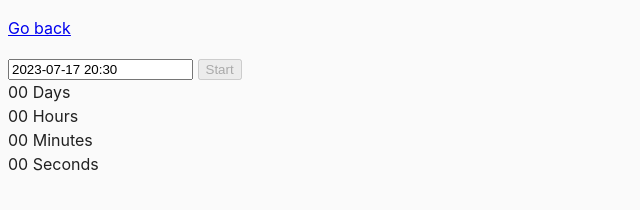
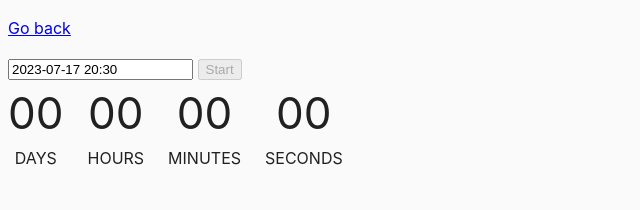
Before and after one commit to kyr13nko/goit-js-hw-09, a website built with Parcel: page src/02-timer.html in a window 1280 px wide. Shown: the whole page, without its empty margins (0-640 px from the left). Built offline with nearby package versions, Linux system fonts and the light colour scheme.

Commit message:
task-02 +

```diff
--- a/src/css/common.css
+++ b/src/css/common.css
@@ -16,3 +16,23 @@ img {
   display: block;
   max-width: 100%;
 }
+
+.timer {
+  display: flex;
+  gap: 24px;
+}
+
+.field {
+  display: flex;
+  flex-direction: column;
+}
+
+.label {
+  text-align: center;
+  text-transform: uppercase;
+}
+
+.value {
+  text-align: center;
+  font-size: 44px;
+}
--- a/src/js/02-timer.js
+++ b/src/js/02-timer.js
@@ -3,12 +3,16 @@ import 'flatpickr/dist/flatpickr.min.css';
 
 import Notiflix from 'notiflix';
 
-const btnStart = document.querySelector('button[data-start]');
 const input = document.querySelector('input[type="text"]');
+
 const days = document.querySelector('span[data-days]');
 const hours = document.querySelector('span[data-hours]');
 const minutes = document.querySelector('span[data-minutes]');
 const seconds = document.querySelector('span[data-seconds]');
+
+const btnStart = document.querySelector('button[data-start]');
+btnStart.addEventListener('click', onBtnStartClick);
+btnStart.disabled = true;
 
 const options = {
   enableTime: true,
@@ -23,24 +27,16 @@ const options = {
       return;
     }
     btnStart.disabled = false;
-
-    const targetDate = selectedDates[0];
     Notiflix.Notify.success('A date selected successfully');
   },
 };
 
-btnStart.disabled = true;
-btnStart.addEventListener('click', onBtnStartClick);
+const fp = flatpickr(input, options);
 
-const fp = flatpickr('input#datetime-picker', options);
-
-function onBtnStartClick() {
-  btnStart.disabled = true;
-  input.disabled = true;
-
+function makeTimer() {
   const targetDate = fp.selectedDates[0];
 
-  setInterval(() => {
+  const intervalID = setInterval(() => {
     const currentDate = Date.now();
     const timerDate = targetDate - currentDate;
 
@@ -48,7 +44,20 @@ function onBtnStartClick() {
     hours.textContent = addLeadingZero(convertMs(timerDate).hours);
     minutes.textContent = addLeadingZero(convertMs(timerDate).minutes);
     seconds.textContent = addLeadingZero(convertMs(timerDate).seconds);
+
+    if (timerDate < 1000) {
+      clearInterval(intervalID);
+
+      input.disabled = false;
+      Notiflix.Notify.success("Time's up");
+    }
   }, 1000);
+}
+
+function onBtnStartClick() {
+  btnStart.disabled = true;
+  input.disabled = true;
+  makeTimer();
 }
 
 function convertMs(ms) {
```
